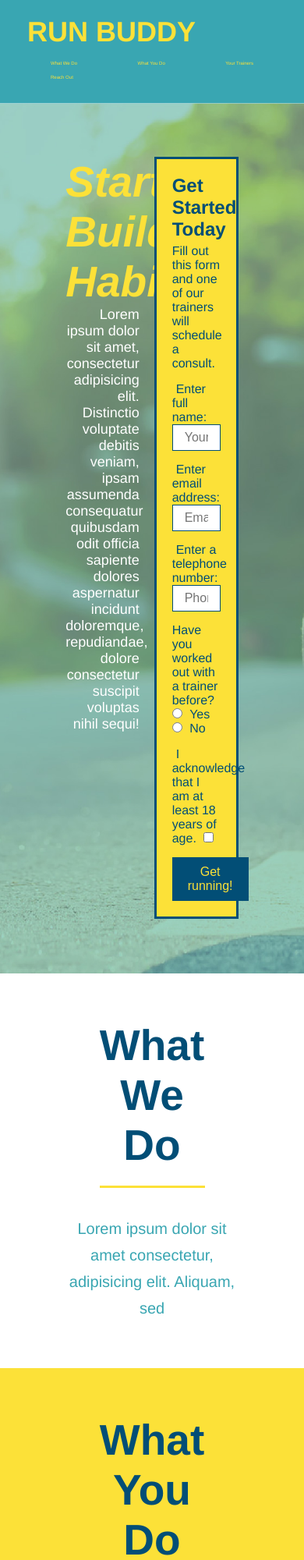
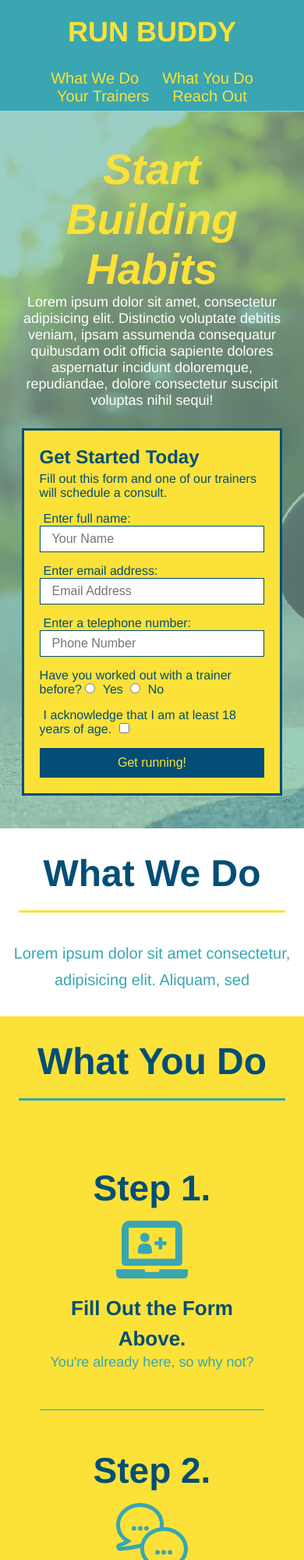
Before and after one commit to SherriW/Run-Buddy, a plain HTML site: page index.html in a window 390 px wide. Shown: the top 2000 px of the page at 78% size. Drawn offline with Linux system fonts and the light colour scheme.

Commit message:
added media queries for mobile responsiveness for 3 screen sizes

```diff
--- a/assets/css/style.css
+++ b/assets/css/style.css
@@ -50,7 +50,7 @@ header nav ul {
 }
 
 .nav-classa {
-  margin: 0 30px;
+  padding: 10px 15px;
   font-weight: lighter;
   font-size: 1.55vw;
 }
@@ -62,7 +62,7 @@ section {
 }
 
 .section-title {
-  font-size: 55px;
+  font-size: 48px;
   color: #024e76;
   margin-bottom: 35px;
   border-bottom:  3px solid;
@@ -89,6 +89,7 @@ section {
    display: flex;
    justify-content: center;
    flex-wrap: wrap;
+   align-ite,s: flex-start;
 }
 
 .hero-cta {
@@ -97,7 +98,7 @@ section {
   margin: 3.5%;
   color: #fff;
   font-size: 18px;
-  lien-height: 1.3;
+  lien-height: 1.2;
 }
 
 .hero-cta h2 {
@@ -323,7 +324,7 @@ section {
 .contact-info iframe {
   height: 400px;
 }
-/* Reach Out Style End */
+/* REACH OUT STYLES END */
 
 /* FOOTER STYLES START */
 footer {
@@ -351,16 +352,119 @@ footer a {
 }
 /* FOOTER STYLES END */
 
-/* Utility Style Start */
-.text-left {
-  text-align: left;
-}
-
-.text-right {
-  text-align: right;
-}
+/* UTILITY STYLES START */
 .flex-row {
   display: flex;
 }
-/* Utility Style End */
-/* Body Style End */
+/* UTULITY STYLES END */
+/* BODY STYLES END */
+
+/* MEDIA QUERY FOR SMALLER DESKTOP SCREENS AND SMALLER */
+@media screen and (max-width: 980px) {
+  /* this will be applied on any screen smaller than 980px */
+  header {
+
+    padding-bottom: 0;
+    justify-content: center;
+  }
+
+  header h1 {
+
+    width: 100%;
+    text-align: center;
+  }
+
+  header nav ul {
+    margin-top: 20px;
+    width: 100%;
+    justify-content: center;
+  }
+
+  .nav-classa {
+    font-size: 20px;
+  }
+
+  .hero-cta, .hero-form {
+    width: 100%;
+  }
+
+  .hero-cta {
+    text-align: center;
+  }
+
+  .section-title {
+    width: 80%;
+  }
+
+  .trainer {
+    flex: 0 70%;
+  }
+
+  .contact-info iframe {
+    flex: 1 100%;
+  }
+
+  footer h2, footer div {
+    text-align: center;
+    width: 100%;
+  }
+}
+
+/* MEDIA QUERY FOR TABLETS AND SMALLER */
+@media screen and (max-width: 768px) {
+  /* this will be applied on any screen between 768px and 575px */
+section {
+  padding: 30px 15px;
+}
+
+.step h3 {
+  flex: 1 100%;
+  text-align: center;
+  justify-content: center;
+}
+
+.step-info {
+  flex: 2 100%;
+  text-align: center;
+  justify-content: center;
+}
+
+.step-img {
+  flex: 0 32%;
+  margin-right: 0;
+  margin-top: 15px;
+  margin-bottom: 15px;
+}
+
+.step-text {
+  flex: 100%;
+}
+}
+
+/* MEDIA QUERY FOR MOBILE PHONES AND SMALLER */
+@media screen and (max-width: 575px) {
+/* this will be applied on any screen smaller than 575px */
+.hero-form button {
+  width: 100%;
+}
+
+.section-title {
+  width: 95%;
+}
+
+.intro p {
+  width: 100%;
+}
+
+.trainer {
+  flex: 0 100%;
+}
+
+.contact-info {
+  text-align: center;
+  }
+
+.contact-info > * {
+  flex: 0 100%;
+}
+}
```
